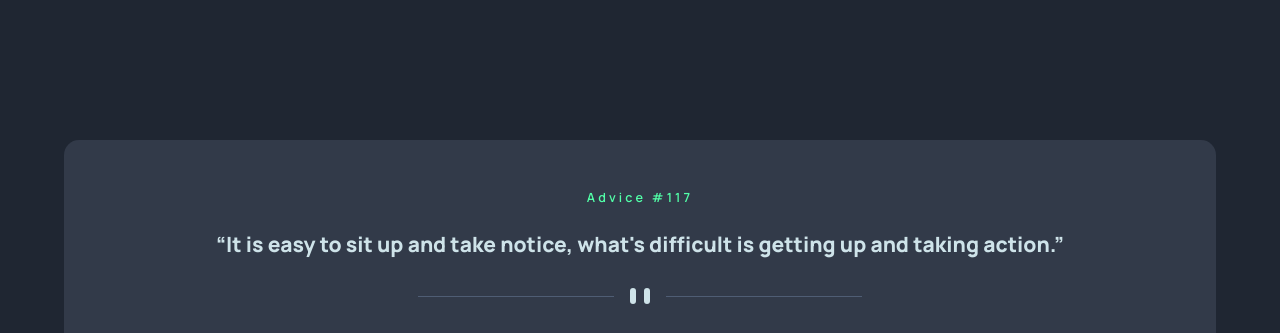
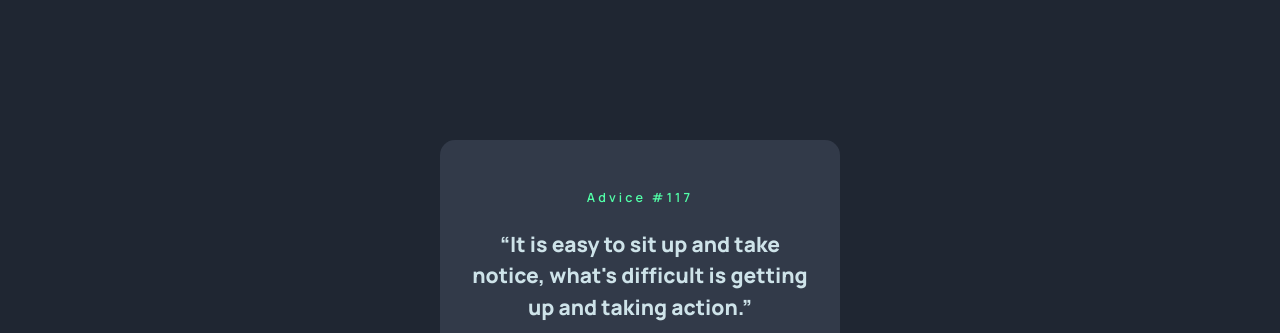
Before and after one commit to JuanMartinRivas/advice-generator-app-main, a website built with Parcel: page index.html in a window 1280 px wide. Shown: the top 333 px of the page. Built offline with nearby package versions, Linux system fonts and the light colour scheme.

Commit message:
Adjusting desktop layout

```diff
--- a/app/scss/_global.scss
+++ b/app/scss/_global.scss
@@ -10,7 +10,7 @@ body {
 .container {
   margin: 0 auto;
   width: 90%;
-  max-width: 1200px;
+  max-width: 400px;
 }
 
 .row {
```
